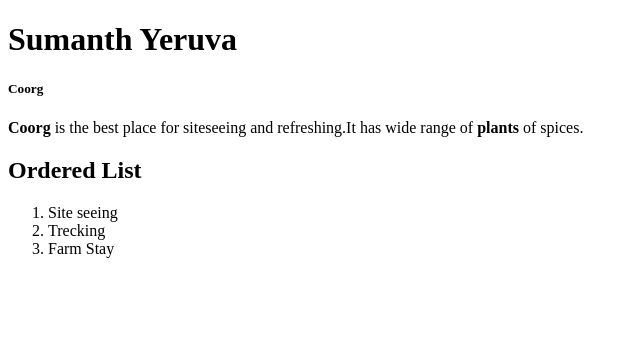
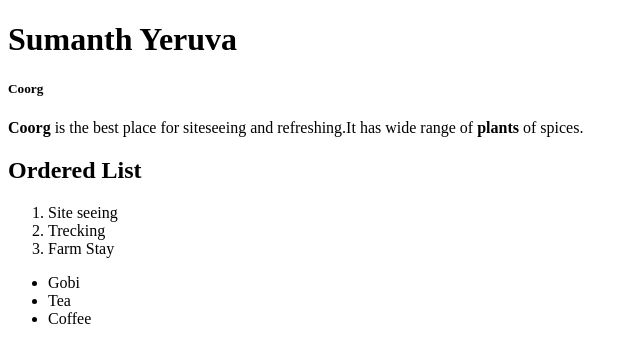
Before and after one commit to 44-563-WebApps-F23/44563-webapps-f23-assignment3-sumanthyeruva, a plain HTML site: page index.html in a window 1280 px wide. Shown: the whole page, without its empty margins (0-640 px from the left). Drawn offline with Linux system fonts and the light colour scheme.

Commit message:
added unordered list

```diff
--- a/index.html
+++ b/index.html
@@ -19,5 +19,10 @@
             <li>Trecking</li>
             <li>Farm Stay</li>
         </ol>
+        <ul>
+            <li>Gobi</li>
+            <li>Tea</li>
+            <li>Coffee</li>
+        </ul>
     </body>
 </html>
```
